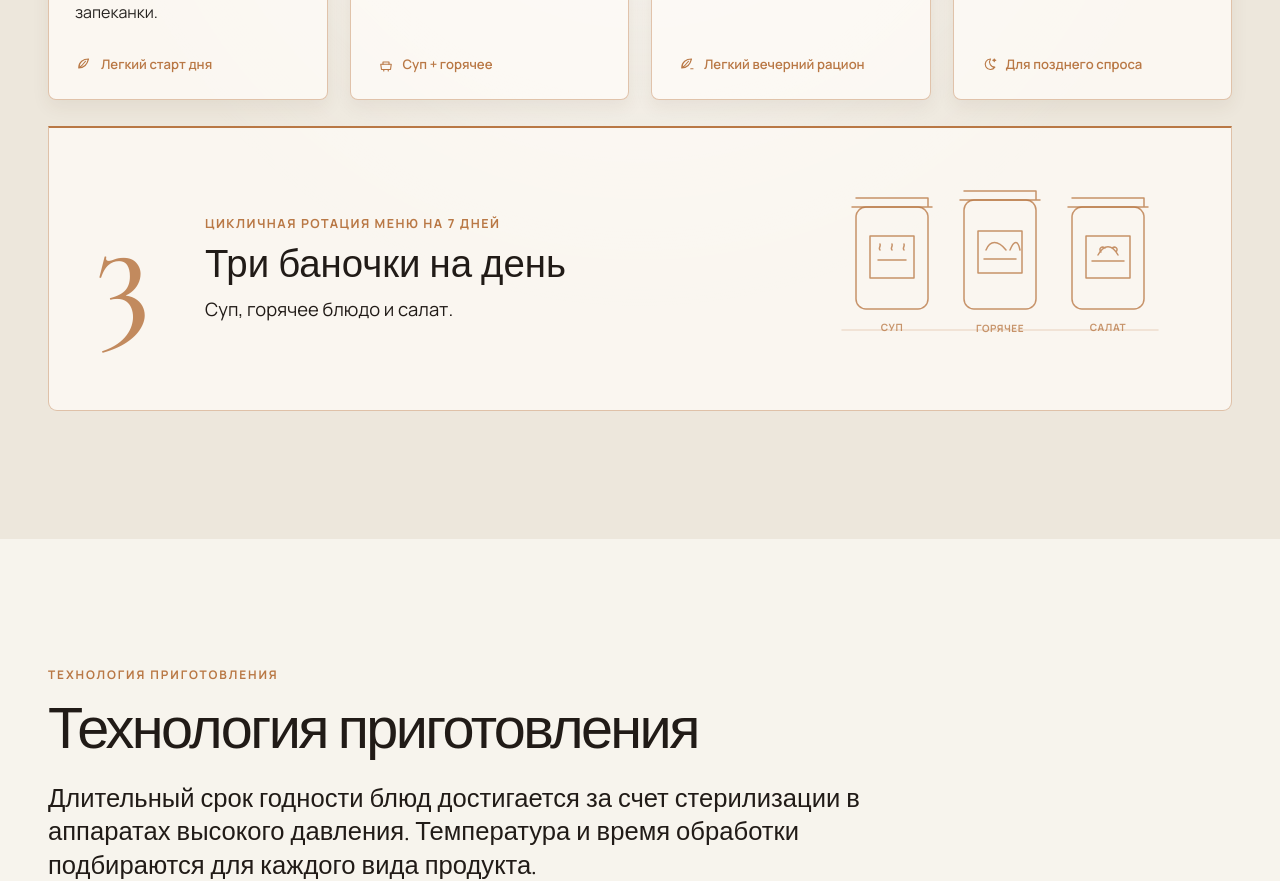
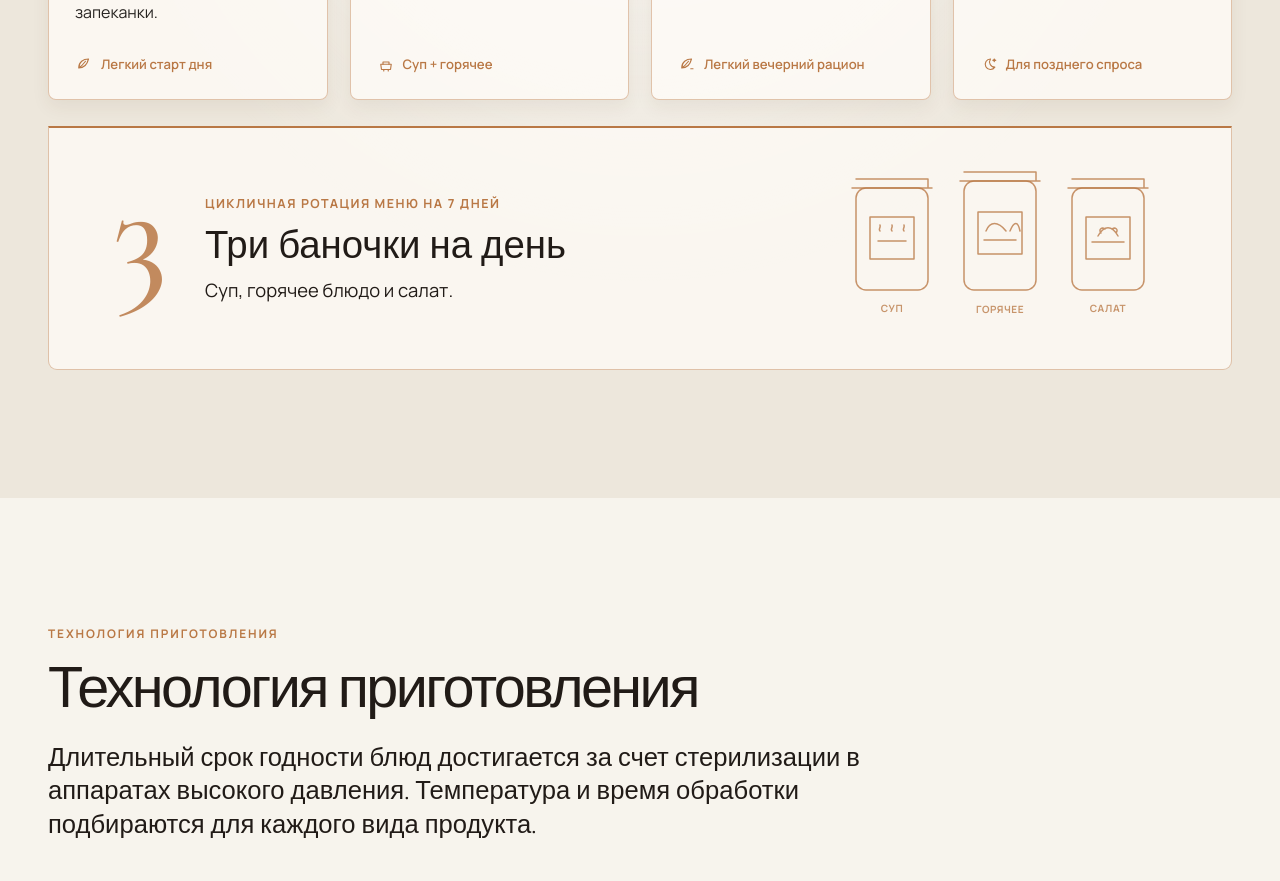
Before and after one commit to sillexy/AbramovGurme, a Next.js app: page / in a window 1280 px wide. Shown: the part 7660-8541 px from the top of the page. Built offline with nearby package versions, Linux system fonts and the light colour scheme.

Commit message:
style: refine three jars layout

```diff
--- a/src/app/root-width.css
+++ b/src/app/root-width.css
@@ -179,6 +179,27 @@ body > #top,
   }
 }
 
+/* Three-jars card: match the vertical inset of the four daypart cards above. */
+.three-jars {
+  min-height: 0;
+  padding-block: 27px 24px;
+}
+
+/* Optical centering for the large 3 against the three text rows. */
+.three-jars__number {
+  display: flex;
+  height: 100%;
+  align-items: center;
+  justify-content: center;
+  line-height: 0.8;
+  transform: translateY(-0.12em);
+}
+
+/* Remove only the decorative baseline that crosses the jar labels. */
+.three-jars__art > g > path:first-child {
+  display: none;
+}
+
 /* Prevent the mobile brand-matrix grid from widening the page because of intrinsic text width. */
 @media (max-width: 767px) {
   .about .section-copy {
```
